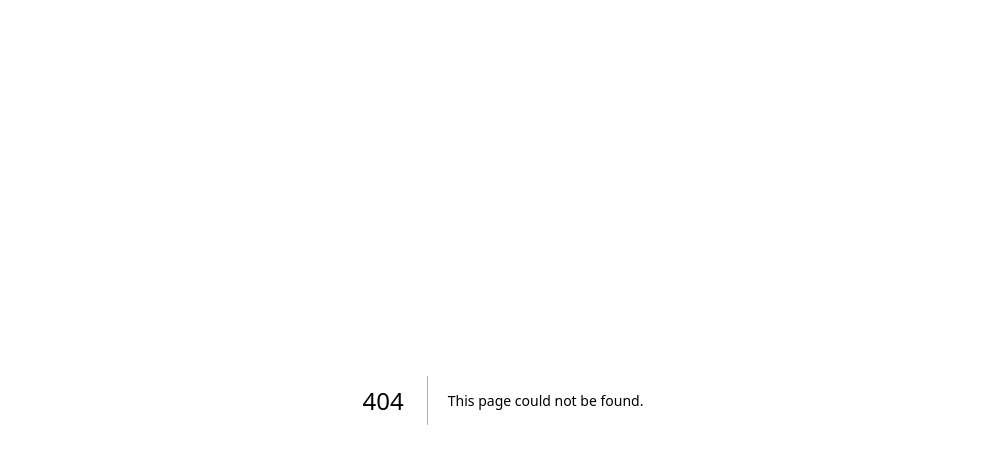
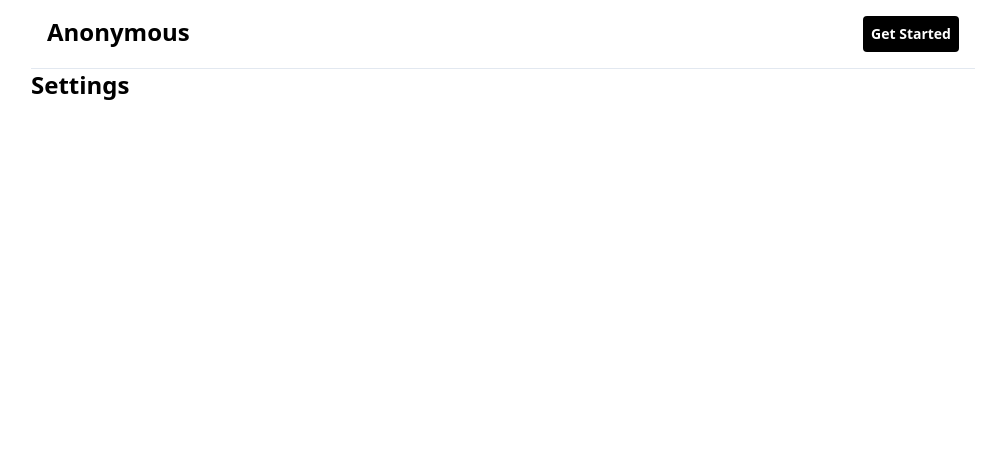
Before and after one commit to Ayothegod/anonymous, a Next.js app: page /settings in a window 1280 px wide. Before the commit this address had no page. Shown: the top 464 px of the page, without its empty margins (137-1127 px from the left). Built offline with nearby package versions, Linux system fonts and the light colour scheme.

Commit message:
start settings page

```diff
--- a/src/components/ui-lib/Dropdown.tsx
+++ b/src/components/ui-lib/Dropdown.tsx
@@ -24,6 +24,7 @@ import {
 } from "@/components/ui/dropdown-menu"
 import { supabaseClient } from "@/lib/supabase"
 import { useRouter } from "next/router"
+import Link from "next/link"
 
 export default function DropdownMenuDemo() {
   const router = useRouter()
@@ -48,10 +49,12 @@ export default function DropdownMenuDemo() {
             <span>My Profile</span>
           </DropdownMenuItem>
 
-          <DropdownMenuItem>
-            <Settings className="mr-2 h-4 w-4" />
-            <span>Settings</span>
-          </DropdownMenuItem>
+          <Link href="/settings">
+            <DropdownMenuItem>
+              <Settings className="mr-2 h-4 w-4" />
+              <span>Settings</span>
+            </DropdownMenuItem>
+          </Link>
         </DropdownMenuGroup>
         <DropdownMenuSeparator />
 
--- /dev/null
+++ b/src/pages/settings.tsx
@@ -0,0 +1,14 @@
+import Header from "@/components/Header"
+
+const Settings = () => {
+  return (
+    <div className="px-2 max-w-[60rem] mx-auto">
+        <Header/>
+        <div>
+            <h2 className="font-semibold text-2xl capitalize">Settings</h2>
+        </div>
+    </div>
+  )
+}
+
+export default Settings
--- a/src/pages/user.tsx
+++ b/src/pages/user.tsx
@@ -5,7 +5,7 @@ import Dropdown from "@/components/ui-lib/Dropdown"
 import { CopyToClipboard } from "react-copy-to-clipboard"
 import { useRouter } from "next/router"
 import Footer from "@/components/Footer"
-import { Share2 } from "lucide-react"
+import { Share2,Settings } from "lucide-react"
 import ShareOnSocial from "react-share-on-social";
 import favicon from "@/assets/share-2.png"
 import Image from "next/image"
@@ -64,7 +64,7 @@ const User = () => {
 
       <div className="mb-8 flex items-center gap-4 justify-center">
         <Link href="/settings">
-          <button className="bg-black text-white text-sm py-2 px-8 rounded font-semibold">Settings</button>
+          <button className="bg-black text-white text-sm py-2 px-8 rounded font-semibold flex items-center justify-center gap-2"><Settings className="h-4 w-4" />Settings</button>
         </Link>
         <button className="flex items-center justify-center bg-white text-black border border-slate-500 text-sm py-2 px-8 rounded font-semibold gap-2"><Share2 className="h-4 w-4" /> Share on social</button>
       </div>
```
